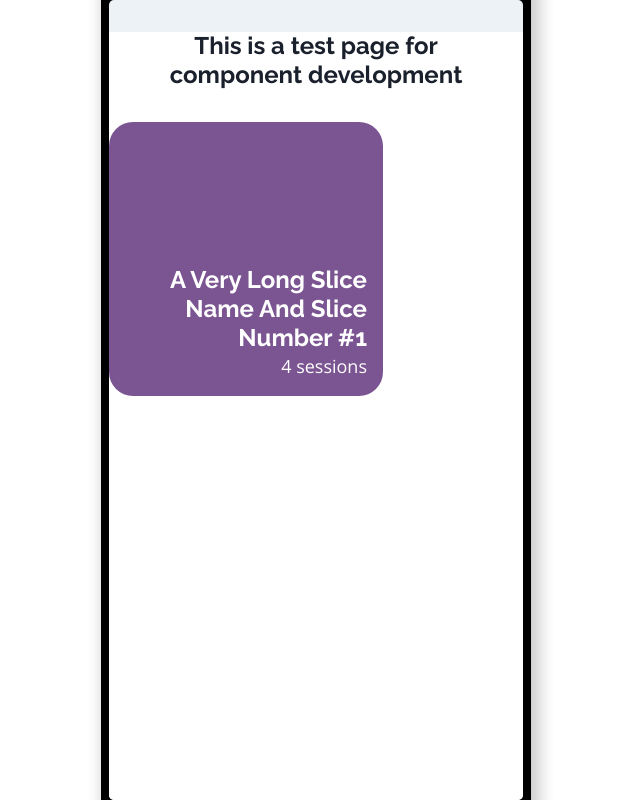
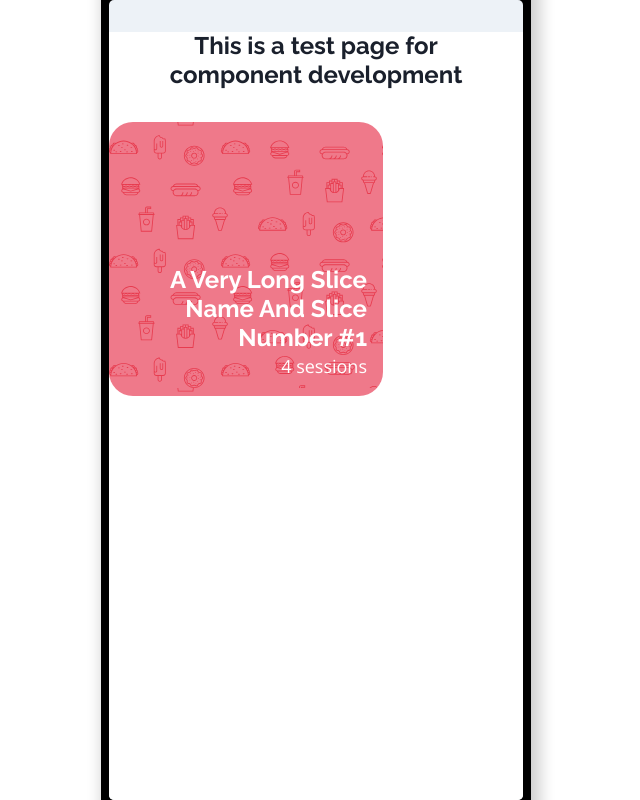
Before and after one commit to mmfallacy/tomato, a React (Vite) app: page /dev in a window 1280 px wide. Shown: the whole page, without its empty margins (324-964 px from the left). Built offline with nearby package versions, Linux system fonts and the light colour scheme.

Commit message:
Feat(Slice): Add patterns

```diff
--- a/src/components/Slice/index.tsx
+++ b/src/components/Slice/index.tsx
@@ -1,5 +1,5 @@
 import { Flex, Heading, Text } from '@chakra-ui/react';
-import Pattern from './Slice/patterns/food.svg';
+import Pattern from './patterns/food.svg';
 
 interface SliceProps {
     bg?: string;
@@ -19,6 +19,8 @@ const Slice = ({ bg }: SliceProps) => {
             flexDir="column-reverse"
             alignItems="end"
             color="white"
+            bgImage={`url(${Pattern})`}
+            bgBlendMode="overlay"
         >
             <Text fontSize="lg">4 sessions</Text>
             <Heading fontSize="2xl" textAlign="right">
--- a/src/routes/ComponentsTestPage/index.tsx
+++ b/src/routes/ComponentsTestPage/index.tsx
@@ -7,7 +7,7 @@ const ComponentsTestPage = () => {
             <Heading fontSize="2xl" m="2rem auto" w="80%" textAlign="center">
                 This is a test page for component development
             </Heading>
-            <Slice bg="accent.300" />
+            <Slice bg="brand.500" />
         </Box>
     );
 };
```
Also changed, not shown: src/components/Slice/patterns/food.svg (renamed from src/components/Slice/food.svg).
